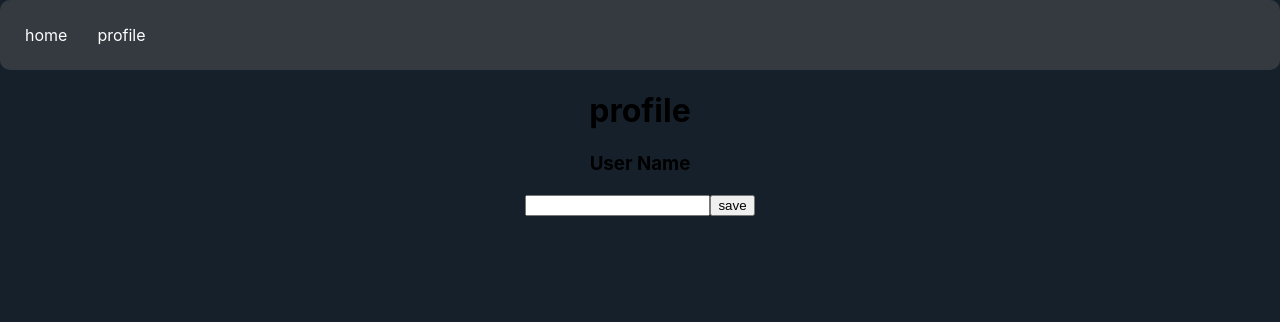
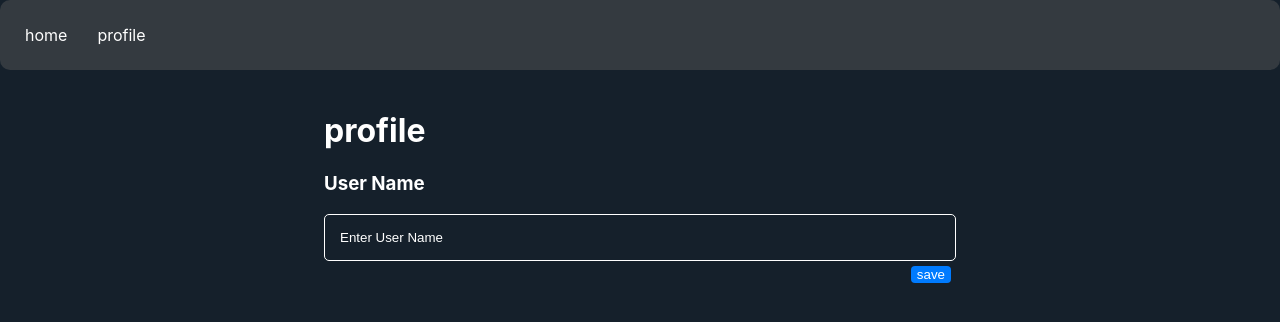
Before and after one commit to idomand/twitter_clone, a React (Create React App) app: page /profilePage in a window 1280 px wide. Shown: the top 322 px of the page. Built offline with nearby package versions, Linux system fonts and the light colour scheme.

Commit message:
milestone 3: done

```diff
--- a/src/index.css
+++ b/src/index.css
@@ -157,3 +157,22 @@ code {
 }
 
 /* ---------- */
+
+.profile-page {
+  display: inline-block;
+  text-align: start;
+  color: white;
+}
+
+.profile-page-form > form > input {
+  width: 600px;
+  background-color: #15202b;
+  border: white 1px solid;
+  padding: 15px;
+  border-radius: 5px;
+  color: white;
+}
+.profile-page-input {
+  display: flex;
+  justify-content: flex-end;
+}
--- a/src/myComponents/CreateTweet.jsx
+++ b/src/myComponents/CreateTweet.jsx
@@ -10,8 +10,7 @@ export default function CreateTweet(props) {
     setTimeout(() => {
       const DateCrated = new Date();
       const userName = localStorage.getItem("userName");
-      console.log("localStorage :>> ", localStorage);
-      console.log("userName :>> ", userName);
+
       const newUserTweetObject = {
         userName: userName,
         content: userTweet,
--- a/src/myComponents/Main.jsx
+++ b/src/myComponents/Main.jsx
@@ -2,7 +2,6 @@ import React, { useState, useEffect } from "react";
 import CreateTweet from "./CreateTweet";
 import TweetsList from "./TweetsList";
 import { getTweets, sentTweet } from "../lip/api";
-// import NavBar from "./NavBar";
 
 export default function Main(props) {
   const [tweetList, setTweetList] = useState([]);
--- a/src/myComponents/MyRouter.jsx
+++ b/src/myComponents/MyRouter.jsx
@@ -1,11 +1,9 @@
-import React, { useState } from "react";
+import React from "react";
 import { BrowserRouter as Router, Switch, Route, Link } from "react-router-dom";
 import Main from "./Main";
 import ProfilePage from "./ProfilePage";
 
 export default function MyRouter() {
-  // const [userName,setUserName] = useState('ido Mand')
-
   return (
     <>
       <Router>
--- a/src/myComponents/ProfilePage.jsx
+++ b/src/myComponents/ProfilePage.jsx
@@ -3,14 +3,16 @@ import React, { useState } from "react";
 export default function ProfilePage(props) {
   const [userName, setUserName] = useState("");
   const onUserFormSubmit = (event) => {
-    event.preventDefault();
-    localStorage.setItem("userName", userName);
-    console.log("localStorage :>> ", localStorage);
+    if (userName) {
+      event.preventDefault();
+      localStorage.setItem("userName", userName);
+      setUserName("");
+    }
   };
   return (
-    <div className="profilePage">
+    <div className="profile-page">
       <h1>profile</h1>
-      <div>
+      <div className="profile-page-form">
         <h3>User Name</h3>
         <form
           onSubmit={(event) => {
@@ -20,11 +22,19 @@ export default function ProfilePage(props) {
           <input
             type="text"
             value={userName}
+            placeholder="Enter User Name"
             onChange={(event) => {
               setUserName(event.target.value);
             }}
           />
-          <input type="submit" name="save" value="save" />
+          <div className="profile-page-input">
+            <input
+              className="tweet-button"
+              type="submit"
+              name="save"
+              value="save"
+            />
+          </div>
         </form>
       </div>
     </div>
```
Also changed, not shown: 1 other file (tests, documents, lock files or other folders).
